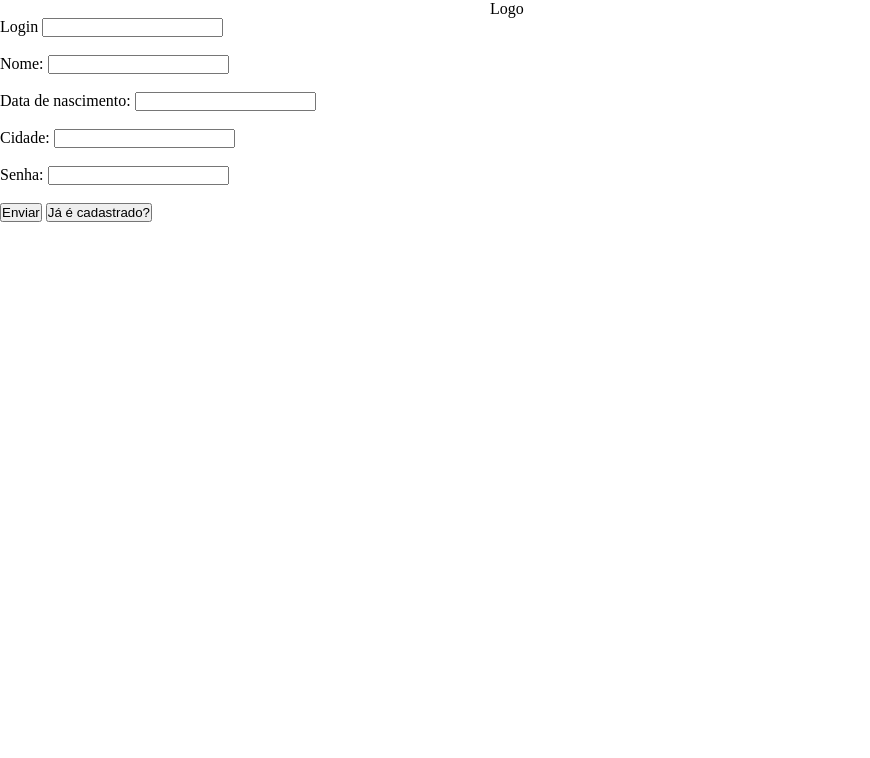
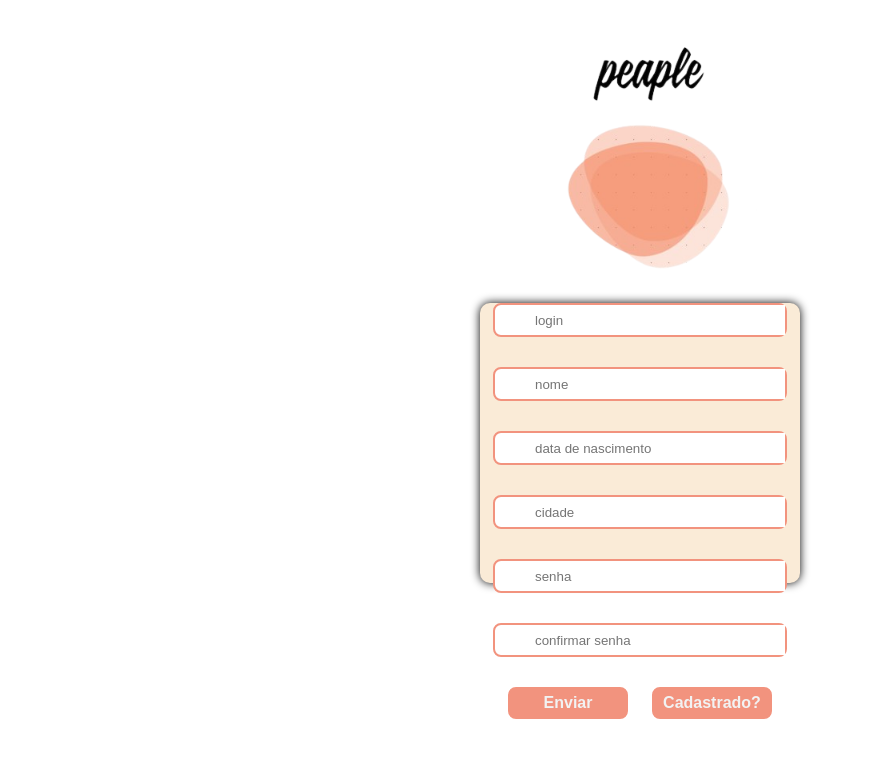
Before and after one commit to amaraleb/Rede-Social, a plain HTML site: page cadastro.html in a window 1280 px wide. Shown: the whole page, without its empty margins (0-870 px from the left). Drawn offline with nearby package versions, Linux system fonts and the light colour scheme.

Commit message:
cadastro.html css init

```diff
--- a/cadastro.html
+++ b/cadastro.html
@@ -6,27 +6,51 @@
     <meta name="viewport" content="width=device-width, initial-scale=1.0">
     <link rel="stylesheet" href="style/style.css">
     <script src="https://ajax.googleapis.com/ajax/libs/jquery/3.6.0/jquery.min.js"></script>
+    <link rel="stylesheet" href="https://cdn.jsdelivr.net/npm/bootstrap-icons@1.9.1/font/bootstrap-icons.css">
     <title>Nome</title>
 </head>
 <body>
     <script src="app/app.js"></script>
     <header>
-        <p id="logo">Logo</p>
+        <img id="logo" src="img/logo.png">
     </header>
-    <article>
-        <label class="poslog" for="login">Login</label>
-        <input type="text" id="user" name="login"><br></br>
-        <label class="poslog" for="cname">Nome:</label>
-        <input type="text" id="cname" name="cname"><br></br>
-        <label class="poslog" for="bdate">Data de nascimento:</label>
-        <input type="text" id="bdate" name="bdate"><br></br>
-        <label class="poslog" for="city">Cidade:</label>
-        <input type="text" id="city" name="city"><br></br>
-        <label class="poslog" for="senha">Senha:</label>
-        <input type="text" id="psw" name="senha"><br></br>
-        <input class="posbutton" type="submit" id="enviar" onclick="Enviar()" value="Enviar" />
-        <a href="index.html">
-            <input  type="button" value="Já é cadastrado?">
-        </a>
+    <article class="art">
+        <div class="user-pwd-container">
+            <label class="poslog" for="login"></label>
+            <input type="text" id="user" name="login" placeholder="login">
+        </div>
+
+        <div class="user-pwd-container">
+            <label class="poslog" for="cname"></label>
+            <input type="text" id="cname" name="cname" placeholder="nome">
+        </div>
+
+        <div class="user-pwd-container">
+            <label class="poslog" for="bdate"></label>
+            <input type="text" id="bdate" name="bdate" placeholder="data de nascimento">
+        </div>
+
+        <div class="user-pwd-container">
+
+            <label class="poslog" for="city"></label>
+            <input type="text" id="city" name="city" placeholder="cidade">
+        </div>
+
+        <div class="user-pwd-container">
+            <label class="poslog" for="senha"></label>
+            <input type="text" id="psw" name="senha" placeholder="senha">
+        </div>
+
+        <div class="user-pwd-container">
+            <label class="poslog" for="senha"></label>
+            <input type="text" id="psw" name="senha" placeholder="confirmar senha">
+        </div>
+
+        <div id="btn-container">
+            <input class="button posbutton" type="submit" id="enviar" onclick="Enviar()" value="Enviar" />
+            <a href="index.html">
+                <input class="button" type="button" value="Cadastrado?">
+            </a>
+        </div>
     </article>
 </body>
```
